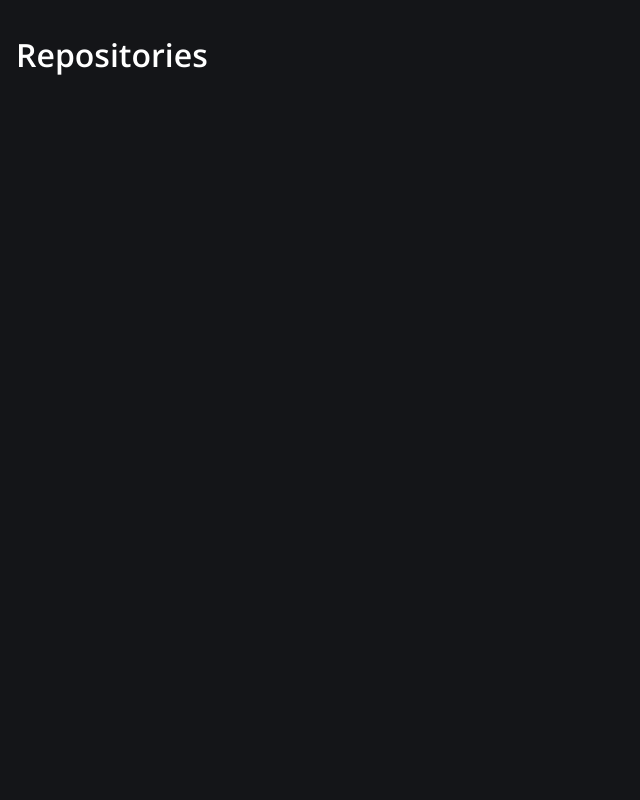
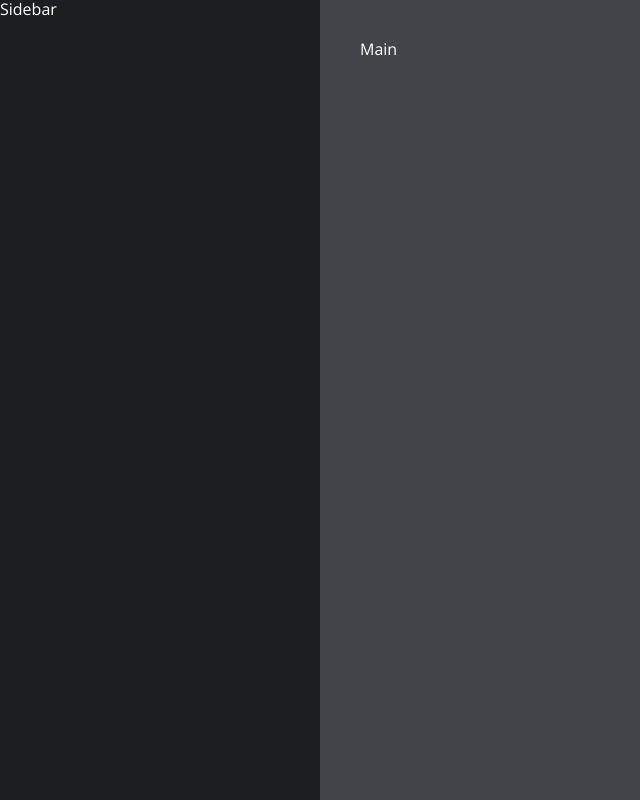
Before and after one commit to Manoel835/Api-Git, a React (Create React App) app: page /repositories in a window 1280 px wide. Shown: the whole page, without its empty margins (0-640 px from the left). Built offline with nearby package versions, Linux system fonts and the light colour scheme.

Commit message:
Estrutura

```diff
--- a/src/components/Card/index.tsx
+++ b/src/components/Card/index.tsx
@@ -1,7 +1,6 @@
 import {Button, Card, Form, Input, Logo, Title } from "./styles";
 import {TfiSearch} from 'react-icons/tfi'
 import React,{useState} from 'react'
-import { Link } from "react-router-dom";
 import github from '../../assets/github-logo.svg'
 
 export function Box(){
--- a/src/pages/RepositoriesPage/index.tsx
+++ b/src/pages/RepositoriesPage/index.tsx
@@ -1,3 +1,9 @@
 import React from 'react'
+import{Container, Sidebar, Main} from './styles';
 
-export const RepositoriesPage = () => <h1>Repositories</h1>;
+export const RepositoriesPage = () => (
+  <Container>
+    <Sidebar>Sidebar</Sidebar>
+    <Main>Main</Main>
+  </Container>
+);
--- a/src/pages/RepositoriesPage/styles.ts
+++ b/src/pages/RepositoriesPage/styles.ts
@@ -1 +1,31 @@
 import styled from "styled-components";
+
+export const Container = styled.main`
+  display: flex;
+  min-height: 100vh;
+
+  @media screen and (max-width: 768px){
+    flex-direction: column;
+  }
+`;
+
+export const Sidebar = styled.aside`
+  background: ${(porps) => porps.theme.colors.gray800};
+  min-width: 20rem;
+  max-height: 100vh;
+  overflow-y: hidden;
+`;
+
+export const Main = styled.section`
+  background: ${(porps) => porps.theme.colors.gray700};
+  width: 100%;
+  overflow-y: hidden;
+  padding: 40px;
+
+  @media screen and (max-width: 768px){
+    height: 100%;
+  }
+  @media screen and (max-width: 576px){
+    padding: 40px 20px;
+  }
+`;
--- a/src/styles/Theme.tsx
+++ b/src/styles/Theme.tsx
@@ -51,6 +51,7 @@ export const theme: DefaultTheme = {
     '4xl': rem(40),
     '5xl': rem(64),
   },
+
 }
 
 interface ThemeProps {
--- a/src/styles/global.ts
+++ b/src/styles/global.ts
@@ -8,6 +8,5 @@ export const GlobalStyle = createGlobalStyle`
     background: ${(props) => props.theme.colors.gray900};
     color: ${(props) => props.theme.colors.white};
     font-family: ${(props) => props.theme.fontFamily.sans};
-    padding: 1rem;
   }
 `
```
